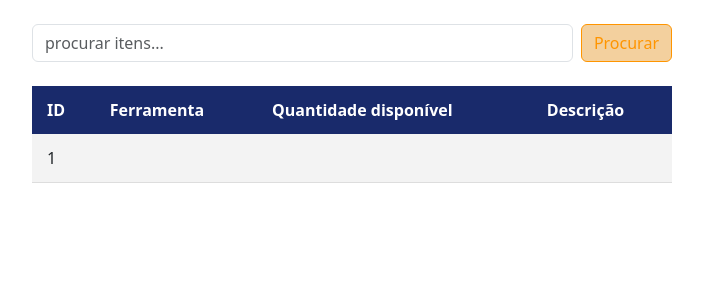
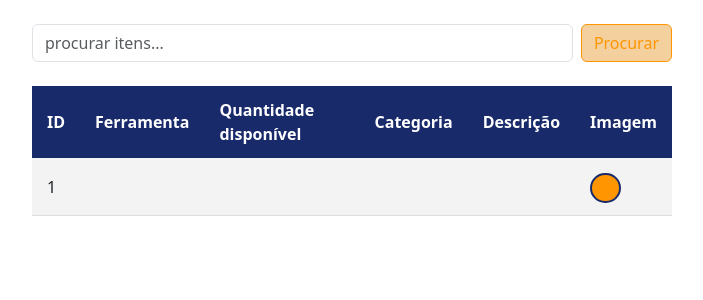
Before and after one commit to mb7-alt/TCC-senai, a Flask app: page /home in a window 1280 px wide. Shown: the part 182-482 px from the top of the page, without its empty margins (288-991 px from the left). Run offline with Flask 3, Linux system fonts and the light colour scheme; tables that the repository leaves empty or names only in its code hold one stand-in row (values such as "Sample post"); some libraries are stand-ins or nearby versions.

Commit message:
Atualização 10/06/2026

```diff
--- a/static/styles-2.css
+++ b/static/styles-2.css
@@ -107,3 +107,10 @@ nav {
     filter: invert(100%);
     scale: 140%;
 }
+
+#botao-imagem {
+    background-color: #ff9500;
+    border: 2px solid #192a6b;
+    border-radius: 40px;
+    padding: 20%;
+}
--- a/templates/home.html
+++ b/templates/home.html
@@ -6,6 +6,7 @@
     <link rel="stylesheet" href="/static/styles-2.css">
     <link href="https://cdn.jsdelivr.net/npm/bootstrap@5.3.8/dist/css/bootstrap.min.css" rel="stylesheet" integrity="sha384-sRIl4kxILFvY47J16cr9ZwB07vP4J8+LH7qKQnuqkuIAvNWLzeN8tE5YBujZqJLB" crossorigin="anonymous">
     <script src="https://cdn.jsdelivr.net/npm/bootstrap@5.3.8/dist/js/bootstrap.bundle.min.js" integrity="sha384-FKyoEForCGlyvwx9Hj09JcYn3nv7wiPVlz7YYwJrWVcXK/BmnVDxM+D2scQbITxI" crossorigin="anonymous"></script>
+    <script src="https://cdn.jsdelivr.net/npm/sweetalert2@11"></script>
     <title>Senai-home</title>
 </head>
 <body>
@@ -90,7 +91,9 @@
                 <th>ID</th>
                 <th>Ferramenta</th>
                 <th>Quantidade disponível</th>
+                <th>Categoria</th>
                 <th>Descrição</th>
+                <th>Imagem</th>
             </tr>
         </thead>
         <tbody>
@@ -100,6 +103,18 @@
                 <td>{{ item[1] }}</td>
                 <td>{{ item[2] }}</td>
                 <td>{{ item[3] }}</td>
+                <td>{{ item[4] }}</td>
+                <td>
+                    <button id="botao-imagem" onclick="Swal.fire({
+                        imageUrl: '{{ item[5] }}',
+                        imageAlt: 'Imagem-tabela',
+                        customClass: {
+                            image: 'Imagem-tabela'
+                        },
+                        buttonsStyling: false
+                    });">
+                    </button>
+                </td>
             </tr>
             {% endfor %}
         </tbody>
--- a/templates/index.html
+++ b/templates/index.html
@@ -11,7 +11,6 @@
 <body>
     <img src="{{ url_for('static', filename='logo.png') }}" id="logo" alt="logo">
     <br>
-    <h1>Bem-vindo ao Almoxarifado Senai!</h1>
     <form id="Entrada-email">
     <div class="mb-3">
         <label for="exampleInputEmail1" class="form-label">Usuário</label>
```
Also changed, not shown: static/styles.css (+7 -0 lines).
